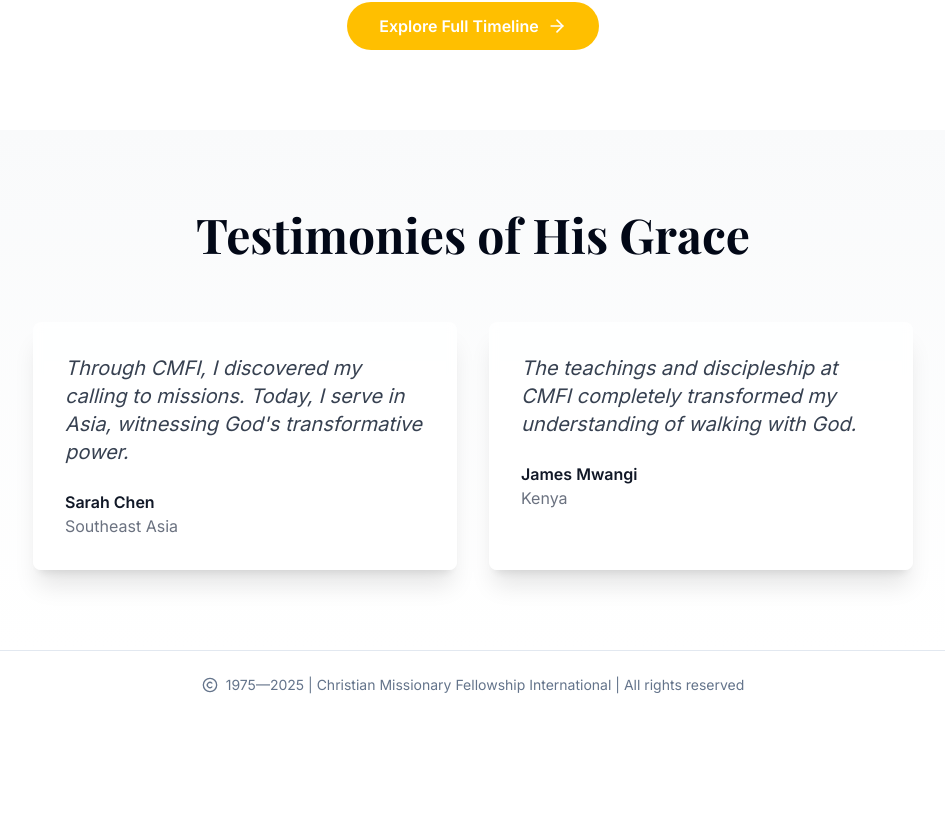
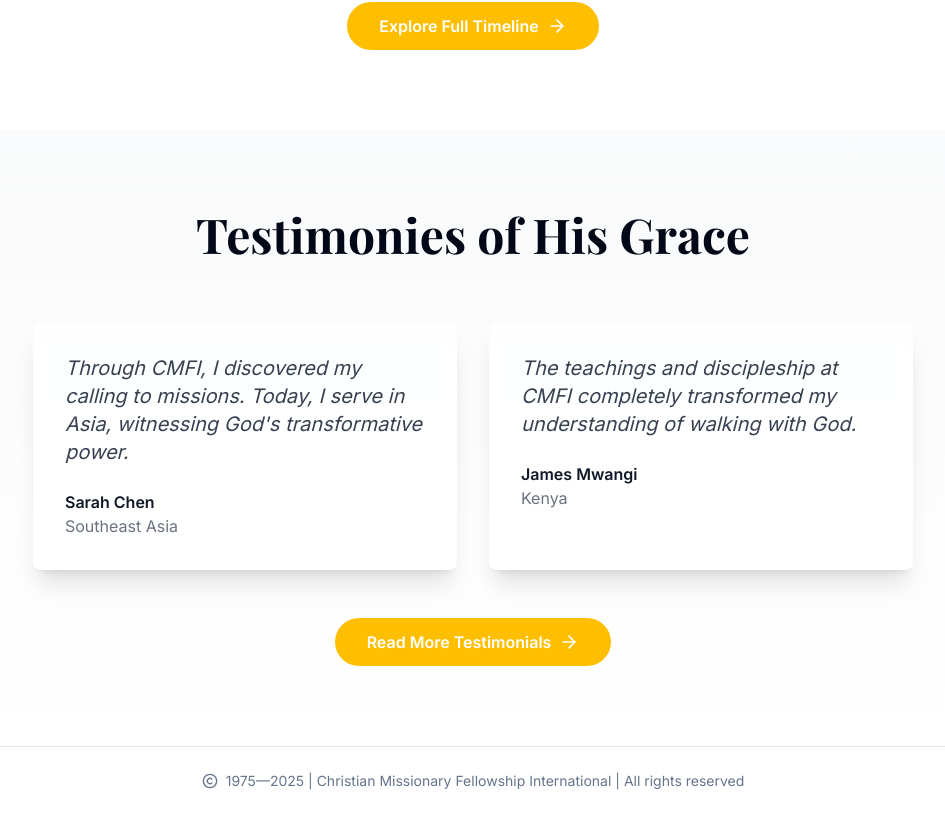
Before and after one commit to CMCI-ORG/cmfi-golden-jubilee-celebration, a React (Vite) app: page / in a window 1280 px wide. Shown: the part 3047-3862 px from the top of the page, without its empty margins (167-1112 px from the left). Before the commit the page ends 3766 px from the top, so only its background shows below. Built offline with nearby package versions, Linux system fonts and the light colour scheme.

Commit message:
Add Readmore Testimonials button
Implemented a "Readmore Testimonials" button on the home page, positioned after the testimonial blocks. This button links to the testimonials page for easier navigation.
[skip gpt_engineer]

```diff
--- a/src/pages/Index.tsx
+++ b/src/pages/Index.tsx
@@ -199,6 +199,15 @@ const Index = () => {
               delay={0.4}
             />
           </div>
+          <div className="text-center mt-12">
+            <Link
+              to="/testimonials"
+              className="inline-flex items-center gap-2 bg-primary text-white px-8 py-3 rounded-full font-semibold hover:bg-primary/90 transition-all hover:gap-4 group"
+            >
+              Read More Testimonials
+              <ArrowRight className="w-5 h-5 transition-transform group-hover:translate-x-1" />
+            </Link>
+          </div>
         </div>
       </section>
     </div>
```
